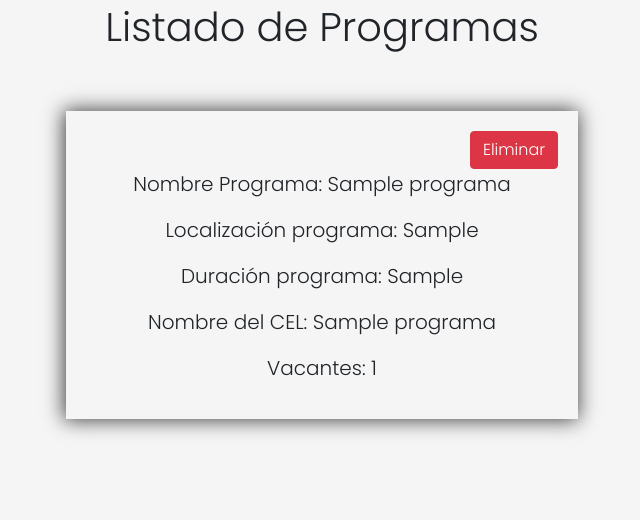
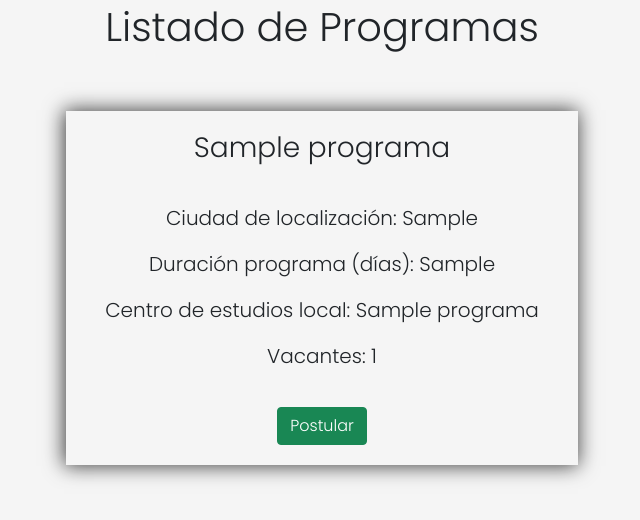
Before and after one commit to jignacioc/novagestion, a Django app: page /programas/ in a window 1280 px wide. Shown: the part 53-573 px from the top of the page, without its empty margins (318-958 px from the left). Run offline with Django 4.2, Linux system fonts and the light colour scheme; a user stored in the database is signed in; tables that the repository leaves empty hold one stand-in row (values such as "Sample post"); some libraries are stand-ins or nearby versions.

Commit message:
Se agregó postulacion a programa

```diff
--- a/novagestion/urls.py
+++ b/novagestion/urls.py
@@ -22,8 +22,8 @@ urlpatterns = [
     path('admin/', admin.site.urls),
     path("register/", v.register, name="register"),
     path("programas/", vp.programas, name="programas"),
-    path("publicar_programas/", vp.publicar_programas, name="publicar_programas"),
-    path("eliminar_programa/", vp.eliminar_programa, name="eliminar_programa"),
+    path("publicar_programas", vp.publicar_programas, name="publicar_programas"),
+    path("postular_programa/<int:pk>", vp.postular_programa, name="postular_programa"),
     path('', include('core.urls')),
     path('', include("django.contrib.auth.urls")),
 ]
--- a/programas/admin.py
+++ b/programas/admin.py
@@ -1,6 +1,7 @@
 from django.contrib import admin
-from .models import Programa
+from .models import Programa, PostularPrograma
 
 # Register your models here.
 
 admin.site.register(Programa)
+admin.site.register(PostularPrograma)
--- a/programas/models.py
+++ b/programas/models.py
@@ -9,3 +9,12 @@ class Programa(models.Model):
     vacantes = models.IntegerField(verbose_name="Número de vacantes disponibles:")
     def __str__(self):
         return self.nombrePrograma
+
+class PostularPrograma(models.Model):
+    id_postulacion = models.AutoField(primary_key=True)
+    id = models.ForeignKey(Programa, on_delete=models.CASCADE, verbose_name="ID del programa: ", null=True, blank=True)
+    nombreAlumno = models.CharField(max_length=70, verbose_name="Nombre del alumno: ")
+    emailAlumno = models.EmailField(max_length=70, verbose_name="Email del alumno: ")
+    motivoPostulacion = models.CharField(max_length=70, verbose_name="Motivo de la postulación: ")
+    def __str__(self):
+        return self.nombreAlumno
--- a/programas/templates/core/programas.html
+++ b/programas/templates/core/programas.html
@@ -10,18 +10,16 @@
 
         {% for i in programa %}
             <div class="programa">
-                {% if user.is_superuser%}
-                <div class="eliminar">
-                    <a href="{% url 'eliminar_programa' %}"><button type="submit" class="btn btn-danger delete">Eliminar</button></a>
-                </div>
+                <h3>{{ i.nombrePrograma }}</h3> <br>
+                <p>Ciudad de localización: {{ i.localizacion_cel }}</p>
+                <p>Duración programa (días): {{ i.duracion }}</p>
+                <p>Centro de estudios local: {{ i.nombreCEL }}</p>
+                <p>Vacantes: {{ i.vacantes }}</p>
+                {% if user.is_authenticated %}
+                <a href="{% url 'postular_programa' i.id %}"><button type="submit" class="btn btn-success enviar">Postular</button>
+                </a>
                 {% endif %}
-                <p>Nombre Programa: {{ i.nombrePrograma }}</p>
-                <p>Localización programa: {{ i.localizacion_cel }}</p>
-                <p>Duración programa: {{ i.duracion }}</p>
-                <p>Nombre del CEL: {{ i.nombreCEL }}</p>
-                <p>Vacantes: {{ i.vacantes }}</p>
             </div>
         {% endfor %}
 
-
 {% endblock %}
--- a/programas/views.py
+++ b/programas/views.py
@@ -1,6 +1,6 @@
 from django.shortcuts import render, redirect
 from multiprocessing import context
-from .forms import PublicarPrograma
+from .forms import PublicarPrograma, PostularPrograma
 from .models import Programa
 
 # Create your views here.
@@ -28,7 +28,19 @@ def publicar_programas(request):
 
     return render (request, 'core/publicar_programas.html', context2)
 
-def eliminar_programa(request):
-    programa = Programa.objects.all()
-    programa.delete()
-    return redirect('/programas')
+def postular_programa(request, pk):
+
+    form = PostularPrograma()
+    programa = Programa.objects.get(id = pk)
+
+    if request.method == 'POST':
+        form = PostularPrograma(request.POST)
+        if form.is_valid():
+            form.save()
+            return redirect('/index')
+        else:
+            form =  PostularPrograma()
+
+    context = {'form': form, 'programa': programa}
+
+    return render (request, 'core/postular_programa.html', context)
```
Also changed, not shown: programas/forms.py (+9 -1 lines), programas/templates/core/postular_programa.html (added, +40 -0 lines), programas/migrations/0002_postularprograma.py (added), programas/migrations/0003_rename_id_programa_postularprograma_id.py (added), programas/migrations/0004_alter_postularprograma_id.py (added), programas/migrations/0005_alter_postularprograma_id.py (added).
